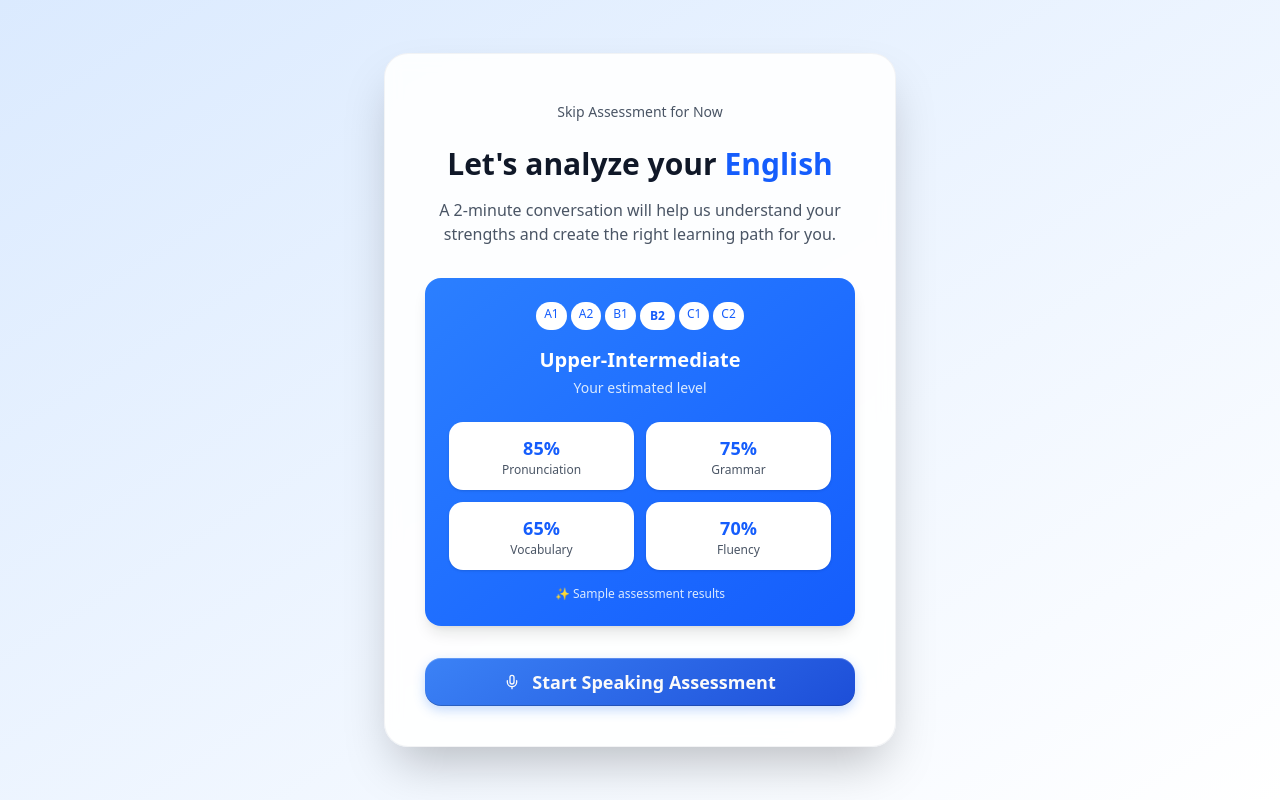
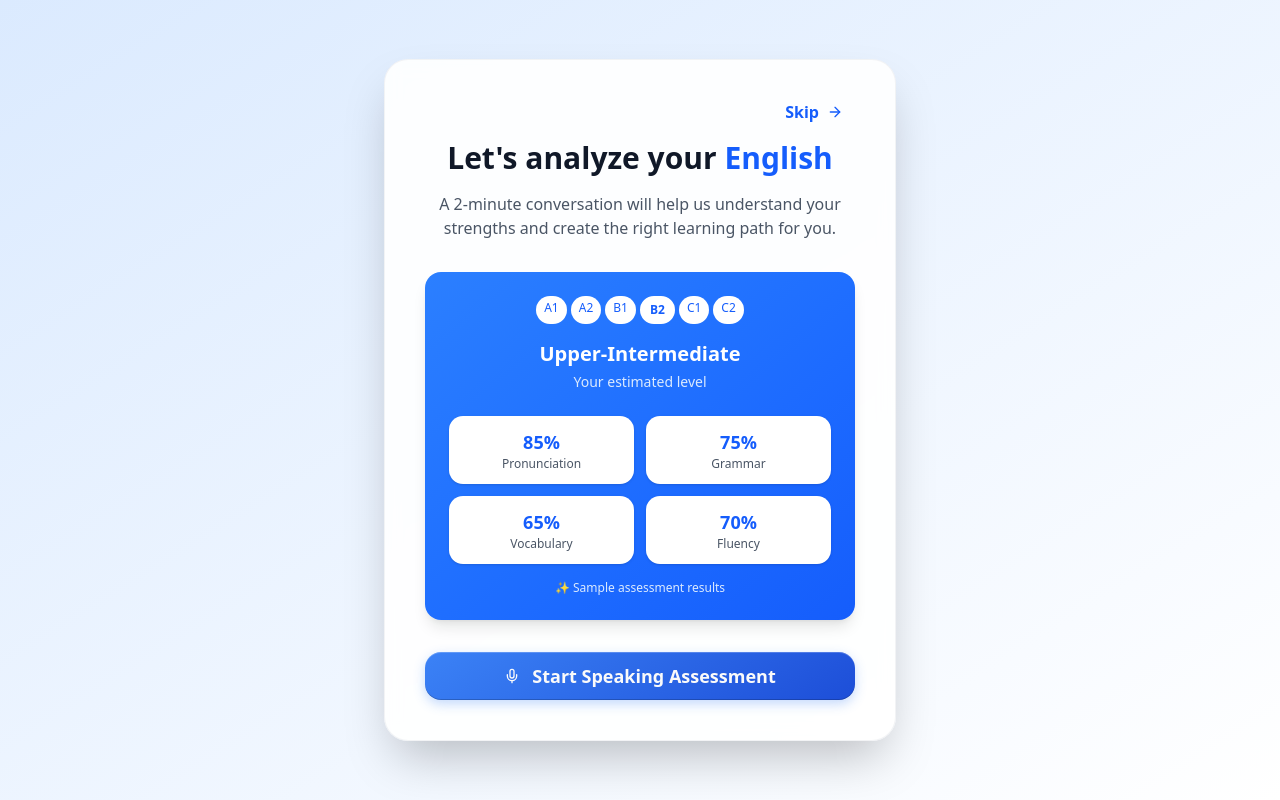
Before and after one commit to artandrey/ai-language-tutor, a Next.js app: page /voice in a window 1280 px wide. Built offline with nearby package versions, Linux system fonts and the light colour scheme; no server answers.

Commit message:
refactor: update skip button layout in VoiceInitPage for improved accessibility and user experience; replace previous link structure with a flexbox layout and add an arrow icon for better visual indication

```diff
--- a/src/app/voice/page.tsx
+++ b/src/app/voice/page.tsx
@@ -1,23 +1,30 @@
 import Link from 'next/link';
 import { Button } from '@/components/ui/button';
-import { Mic } from 'lucide-react';
+import { Mic, ArrowRight } from 'lucide-react';
 import VoiceStartButton from '@/components/ui/voice-start-button';
 
 export default function VoiceInitPage() {
   return (
     <div className="min-h-screen flex items-center justify-center bg-gradient-to-br from-blue-100 to-white p-4">
       <div className="bg-white/90 backdrop-blur-sm rounded-3xl shadow-2xl max-w-lg w-full p-10 text-center relative border border-gray-200/50">
-        <Link
-          href="/voice/skip"
-          className="block mb-4"
-        >
-          <Button
-            variant="ghost"
-            className="w-full text-gray-600 hover:text-gray-900 hover:bg-gray-100"
-          >
-            Skip Assessment for Now
-          </Button>
-        </Link>
+        {/* Top right skip button using flex */}
+        <div className="flex w-full mb-4">
+          <div className="ml-auto">
+            <Link href="/voice/skip">
+              <Button
+                variant="ghost"
+                className="flex items-center gap-1 text-blue-600 hover:text-blue-800 bg-transparent shadow-none px-0 py-0 h-auto text-base font-semibold"
+                style={{ boxShadow: 'none' }}
+              >
+                Skip
+                <ArrowRight
+                  size={18}
+                  className="ml-1"
+                />
+              </Button>
+            </Link>
+          </div>
+        </div>
         <h1 className="text-3xl font-bold text-gray-900 mb-4">
           Let's analyze your <span className="text-blue-600">English</span>
         </h1>
```
